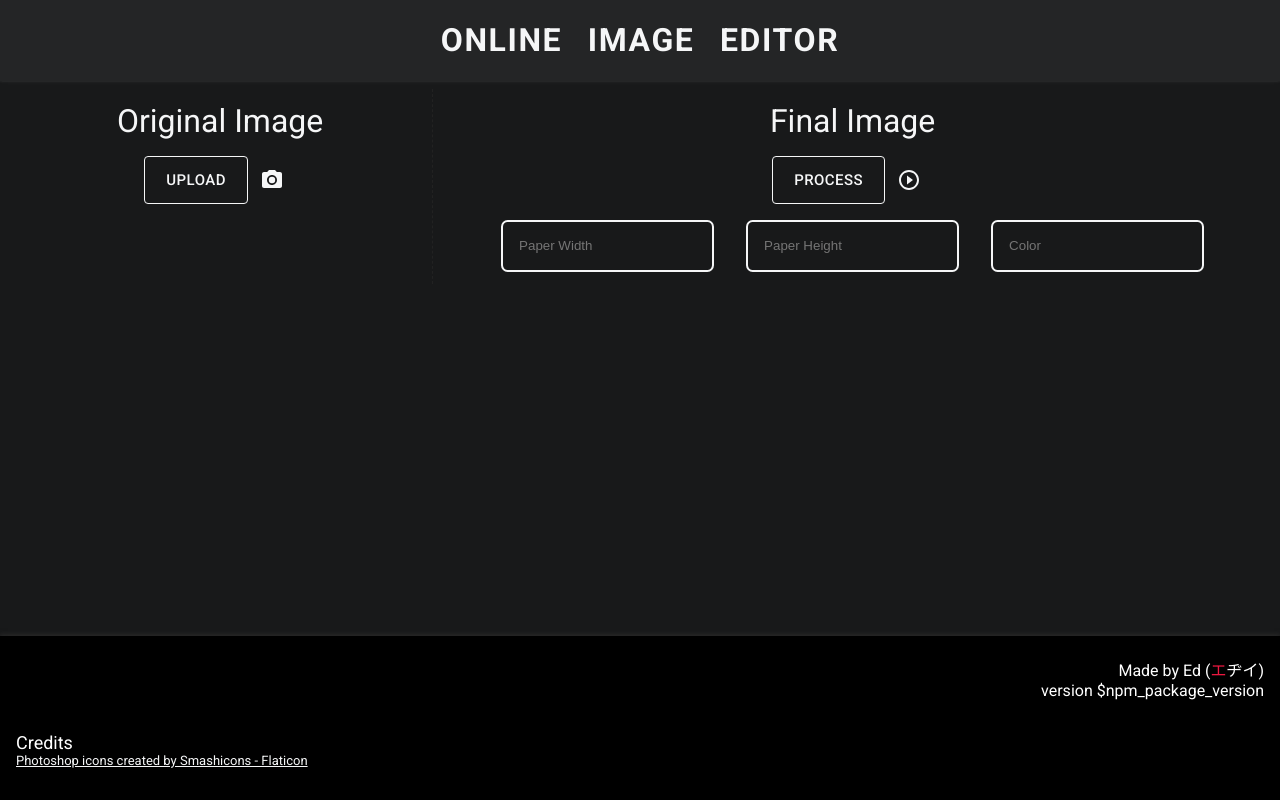
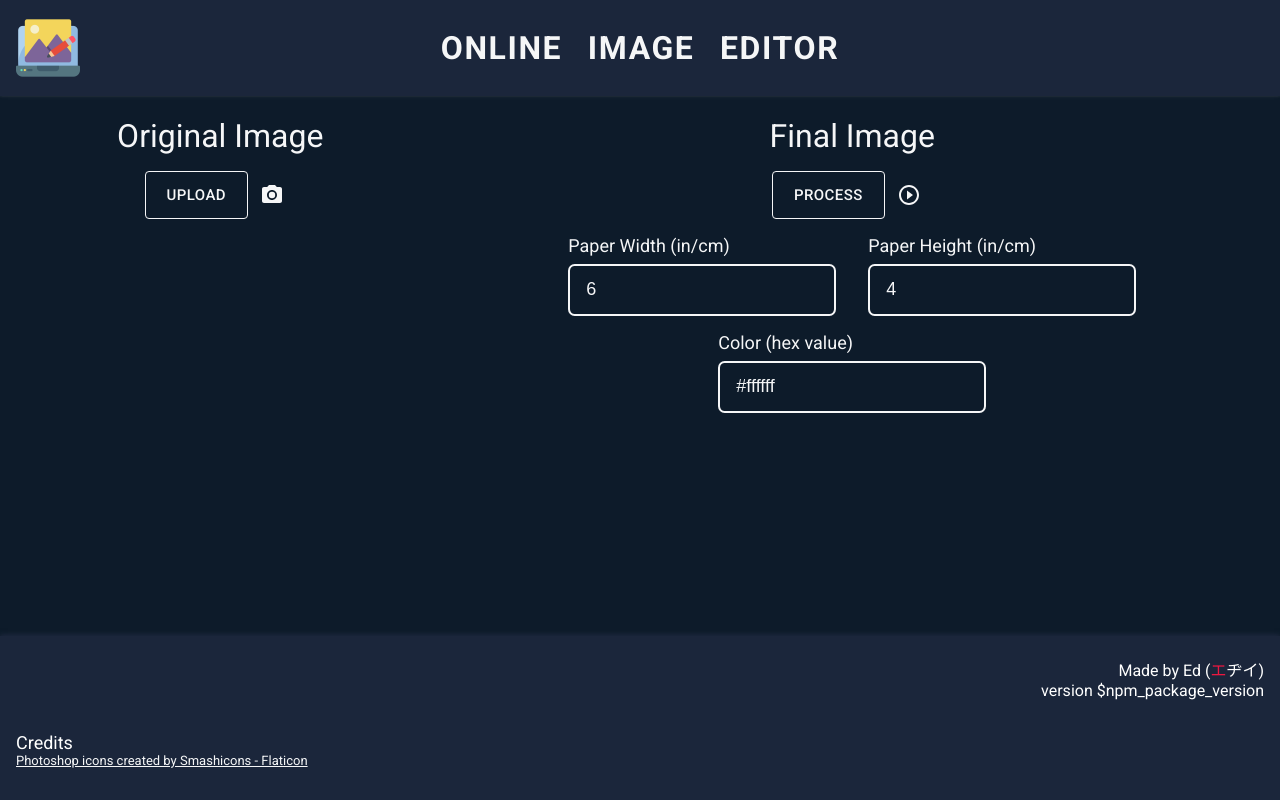
Before and after one commit to edward93/image-editor-online, a React (Create React App) app: page / in a window 1280 px wide. Built offline with nearby package versions, Linux system fonts and the light colour scheme.

Commit message:
adds color picker and logo

```diff
--- a/package.json
+++ b/package.json
@@ -1,6 +1,6 @@
 {
   "name": "image-editor-online",
-  "version": "0.1.2",
+  "version": "0.1.3",
   "private": true,
   "dependencies": {
     "@emotion/react": "^11.9.3",
@@ -16,6 +16,7 @@
     "@types/react-dom": "^18.0.6",
     "buffer": "^6.0.3",
     "react": "^18.2.0",
+    "react-colorful": "^5.6.0",
     "react-dom": "^18.2.0",
     "react-dropzone": "^14.2.2",
     "react-scripts": "5.0.1",
--- a/src/components/Header.Component.tsx
+++ b/src/components/Header.Component.tsx
@@ -1,9 +1,19 @@
 import "../styles/header.scss";
+import logo from "../images/logo512.png";
 
 const HeaderComponent = () => {
   return (
     <header className="ieo-app-header">
-      <h1>Online Image Editor</h1>
+      <div className="ieo-app-header-left">
+        <a href="/">
+          <img src={logo} alt="logo" />
+          {/* Bla bla bla */}
+        </a>
+      </div>
+      <div className="ieo-app-header-center">
+        <h1>Online Image Editor</h1>
+      </div>
+      <div className="ieo-app-header-right"></div>
     </header>
   );
 };
--- a/src/components/Image.Editor.Component.tsx
+++ b/src/components/Image.Editor.Component.tsx
@@ -1,12 +1,17 @@
+import { ChangeEvent, SyntheticEvent, useRef, useState } from "react";
+
 import { PhotoCamera } from "@mui/icons-material";
 import PlayCircleOutlineIcon from "@mui/icons-material/PlayCircleOutline";
 import { Button, CircularProgress, IconButton } from "@mui/material";
 
-import { ChangeEvent, SyntheticEvent, useState } from "react";
-import { post } from "../services/httpClient";
 import { Buffer } from "buffer";
 
+import { HexColorPicker } from "react-colorful";
+
+import { post } from "../services/httpClient";
+
 import "../styles/imageEditor.scss";
+import useClickOutside from "../services/hooks/useClickOutside";
 
 type FileInfo = {
   name: string;
@@ -22,14 +27,15 @@ const ImageEditorComponent = () => {
   const [selectedFile, setSelectedFile] = useState<FileInfo | null>(null);
   const [finalFile, setFinalFile] = useState<FileInfo | null>(null);
   const [processing, setProcessing] = useState<boolean>(false);
-  const [imgParams, setImgParams] = useState<
-    | {
+  const [imgParams, setImgParams] = useState<{
     paperWidth?: string;
     paperHeight?: string;
     color?: string;
-      }
-    | undefined
-  >(undefined);
+  }>({ paperHeight: "4", paperWidth: "6", color: "#ffffff" });
+
+  const [isOpen, toggle] = useState<boolean>(false);
+
+  const popover = useRef<HTMLDivElement>(null);
 
   //#region original image
   /**
@@ -168,13 +174,40 @@ const ImageEditorComponent = () => {
    *
    * @param event - Input event
    */
-  const onColorChange = (event: any) => {
-    const value = event.target.value;
+  const onColorInputChange = (event: any) => {
+    const color = event.target.value;
+    updateColor(color);
+  };
 
-    const param = { ...imgParams, color: value };
+  /**
+   * Updates the color value
+   *
+   * @param color - Hex color string
+   */
+  const updateColor = (color: string) => {
+    const param = { ...imgParams, color };
     setImgParams(param);
   };
+  /**
+   * Opens the color picker popover
+   *
+   * @param event - Click event
+   */
+  const onColorInputClick = (event: any) => {
+    toggle(true);
+  };
+
+  /**
+   * Closes the color picker popover
+   */
+  const closePopover = () => {
+    toggle(false);
+  };
+
   //#endregion
+
+  useClickOutside(popover, closePopover);
+
   return (
     <div className="ieo-image-editor-wrapper">
       <div className="ieo-image-editor-images-area-wrapper">
@@ -218,14 +251,10 @@ const ImageEditorComponent = () => {
             <>
               <div className="ieo-image-editor-original-details">
                 <div className="ieo-image-editor-img-properties">
-                  <label>Resolution</label>
+                  <label>Resolution (h x w)</label>
                   <div>
                     {selectedFile.height} x {selectedFile.width}
                   </div>
-                </div>
-                <div className="ieo-image-editor-img-properties">
-                  <label>Name</label>
-                  <div>{selectedFile.name}</div>
                 </div>
               </div>
               <div className="ieo-image-editor-original-preview">
@@ -265,21 +294,42 @@ const ImageEditorComponent = () => {
             </IconButton>
           </div>
           <div className="ieo-image-editor-final-params">
+            <div className="ieo-image-editor-final-param">
+              <label>Paper Width (in/cm)</label>
               <input
                 placeholder="Paper Width"
                 value={imgParams?.paperWidth}
                 onChange={onPaperWidthChange}
               />
+            </div>
+            <div className="ieo-image-editor-final-param">
+              <label>Paper Height (in/cm)</label>
               <input
                 placeholder="Paper Height"
                 value={imgParams?.paperHeight}
                 onChange={onPaperHeightChange}
               />
+            </div>
+            <div
+              className="ieo-image-editor-final-param ieo-image-final-param-color-picker"
+              ref={popover}
+            >
+              <label>Color (hex value)</label>
+              {isOpen && (
+                <div className="ieo-image-editor-color-picker-popover">
+                  <HexColorPicker
+                    color={imgParams.color}
+                    onChange={updateColor}
+                  />
+                </div>
+              )}
               <input
                 placeholder="Color"
                 value={imgParams?.color}
-              onChange={onColorChange}
+                onClick={onColorInputClick}
+                onChange={onColorInputChange}
               />
+            </div>
           </div>
           {processing ? (
             <div className="ieo-image-editor-final-spinner">
@@ -289,7 +339,7 @@ const ImageEditorComponent = () => {
             finalFile && (
               <>
                 <div className="ieo-image-editor-final-details">
-                  {`Resolution ${finalFile.height} x ${finalFile.width}`}
+                  {`Resolution (h x w) ${finalFile.height} x ${finalFile.width}`}
                 </div>
                 <div className="ieo-image-editor-final-preview">
                   <img
--- /dev/null
+++ b/src/services/hooks/useClickOutside.ts
@@ -0,0 +1,41 @@
+import { RefObject, useEffect } from "react";
+
+/**
+ * Handles click outside scenario
+ *
+ * @param ref - ref of the object
+ * @param handler - what happens when we click outside of the given object
+ */
+const useClickOutside = (ref: RefObject<HTMLDivElement>, handler: Function) => {
+  useEffect(() => {
+    let startedInside = false;
+    let startedWhenMounted = false;
+
+    const listener = (event: any) => {
+      // Do nothing if `mousedown` or `touchstart` started inside ref element
+      if (startedInside || !startedWhenMounted) return;
+      // Do nothing if clicking ref's element or descendent elements
+      if (!ref.current || ref.current.contains(event.target)) return;
+
+      handler(event);
+    };
+
+    const validateEventStart = (event: any) => {
+      startedWhenMounted = ref.current ? true : false;
+      startedInside =
+        ref.current && ref.current.contains(event.target) ? true : false;
+    };
+
+    document.addEventListener("mousedown", validateEventStart);
+    document.addEventListener("touchstart", validateEventStart);
+    document.addEventListener("click", listener);
+
+    return () => {
+      document.removeEventListener("mousedown", validateEventStart);
+      document.removeEventListener("touchstart", validateEventStart);
+      document.removeEventListener("click", listener);
+    };
+  }, [ref, handler]);
+};
+
+export default useClickOutside;
--- a/src/styles/colors.scss
+++ b/src/styles/colors.scss
@@ -2,5 +2,5 @@ $text-color-light: rgb(245, 246, 247);
 $text-color-dark: #000;
 $red-color: #ec1840;
 
-$main-color: rgb(24 25 26);
-$secondary-color: rgb(36 37 38);
+$main-color: #0D1B2A;
+$secondary-color: #1B263B;
--- a/src/styles/footer.scss
+++ b/src/styles/footer.scss
@@ -4,11 +4,11 @@
   display: flex;
 
   padding: 0.3em 1em 1em 1em;
-  background-color: #000;
+  background-color: $secondary-color;
   justify-content: flex-end;
   color: white;
 
-  box-shadow: 0px -2px 4px #272727;
+  box-shadow: 0px -2px 4px $secondary-color;
 
   flex-wrap: wrap;
 
--- a/src/styles/header.scss
+++ b/src/styles/header.scss
@@ -1,19 +1,52 @@
 @import "./colors.scss";
+
+$header-height: 4rem;
 
 .ieo-app-header {
   display: flex;
-  justify-content: center;
+  justify-content: space-between;
   text-align: center;
   align-items: center;
 
   width: 100%;
+  // max-height: $header-height;
   color: $text-color-light;
 
   box-shadow: 0px -2px 4px #8f8f8f;
 
-  letter-spacing: 0.1em;
-  word-spacing: 1em;
+  background-color: $secondary-color;
 
-  text-transform: uppercase;
-  background-color: $secondary-color;
+  & .ieo-app-header-left {
+    display: flex;
+    flex: 1;
+
+    padding: 1rem;
+
+    & a {
+      & img {
+        display: flex;
+        flex-basis: 0;
+        max-height: Min($header-height, 48pt);
+      }
+    }
+  }
+
+  & .ieo-app-header-center {
+    display: flex;
+    flex: 10;
+    padding: 0 1rem;
+
+    letter-spacing: 0.1em;
+    word-spacing: 1em;
+
+    text-transform: uppercase;
+
+    justify-content: center;
+  }
+
+  & .ieo-app-header-right {
+    display: flex;
+    flex: 1;
+    padding: 1rem;
+  }
 }
--- a/src/styles/imageEditor.scss
+++ b/src/styles/imageEditor.scss
@@ -14,6 +14,8 @@ $border-color: #222222;
 
   font-size: 2rem;
 
+  white-space: nowrap;
+
   padding: 0.5rem 0;
 }
 // #endregion
@@ -25,14 +27,13 @@ $border-color: #222222;
   & .ieo-image-editor-images-area-wrapper {
     display: flex;
 
+    flex-wrap: wrap;
     justify-content: center;
 
     & .ieo-image-editor-original-image-content {
       @include image-container;
       flex: 1;
       flex-direction: column;
-
-      border-right: 0.1rem dashed $border-color;
 
       & .ieo-image-editor-title {
         @include title;
@@ -78,8 +79,6 @@ $border-color: #222222;
 
         padding: 1rem 5rem;
 
-        // background-color: $secondary-color;
-
         & img {
           display: flex;
           width: 100%;
@@ -90,7 +89,7 @@ $border-color: #222222;
     & .ieo-image-editor-final-image-content {
       @include image-container;
 
-      flex: 2;
+      flex: 2 1 0;
       flex-direction: column;
 
       & .ieo-image-editor-title {
@@ -107,19 +106,45 @@ $border-color: #222222;
       & .ieo-image-editor-final-params {
         display: flex;
         justify-content: center;
+        flex-wrap: wrap;
+
+        & .ieo-image-editor-final-param {
+          display: flex;
+          flex-basis: 0;
+          flex-wrap: wrap;
+          margin: 0.5rem 1rem;
+
+          &.ieo-image-final-param-color-picker {
+            position: relative;
+
+            & > .ieo-image-editor-color-picker-popover {
+              position: absolute;
+
+              top: calc(100% + 1rem);
+            }
+          }
+
+          & > label {
+            width: fit-content;
+            padding-bottom: 0.5rem;
+
+            font-size: large;
+          }
 
           & > input {
+            font-size: large;
             background-color: rgba($color: #ffffff, $alpha: 0);
             color: $text-color-light;
 
             height: 2rem;
+            // width: fit-content;
 
             border-style: solid;
             border-radius: 5pt;
             border-color: $text-color-light;
 
             padding: 0.5rem 1rem;
-          margin: 0.5rem 1rem;
+          }
         }
       }
 
```
Also changed, not shown: src/images/logo512.png (added), 1 other file (tests, documents, lock files or other folders). Lines whose indentation alone changed are shown as unchanged.
